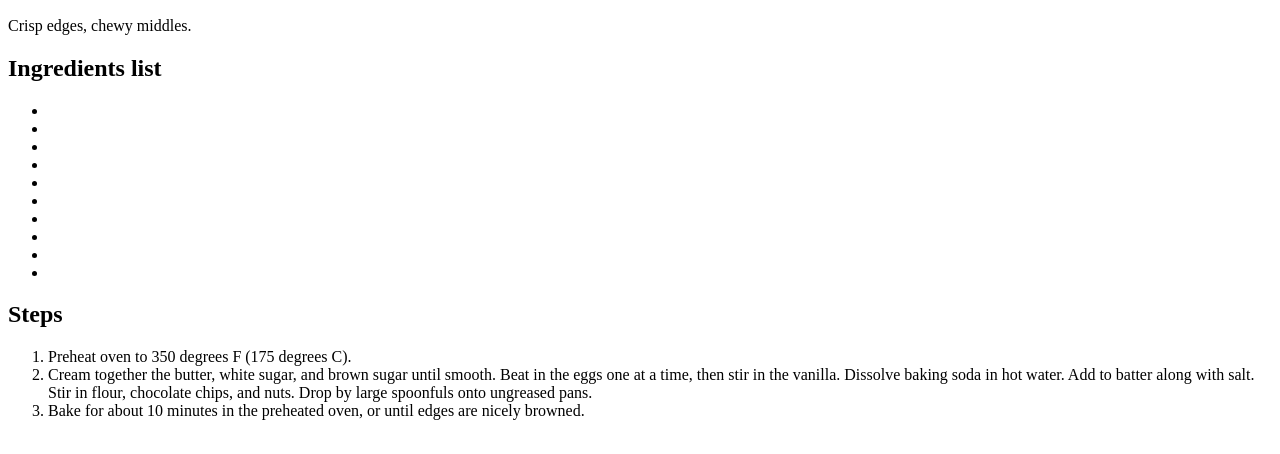
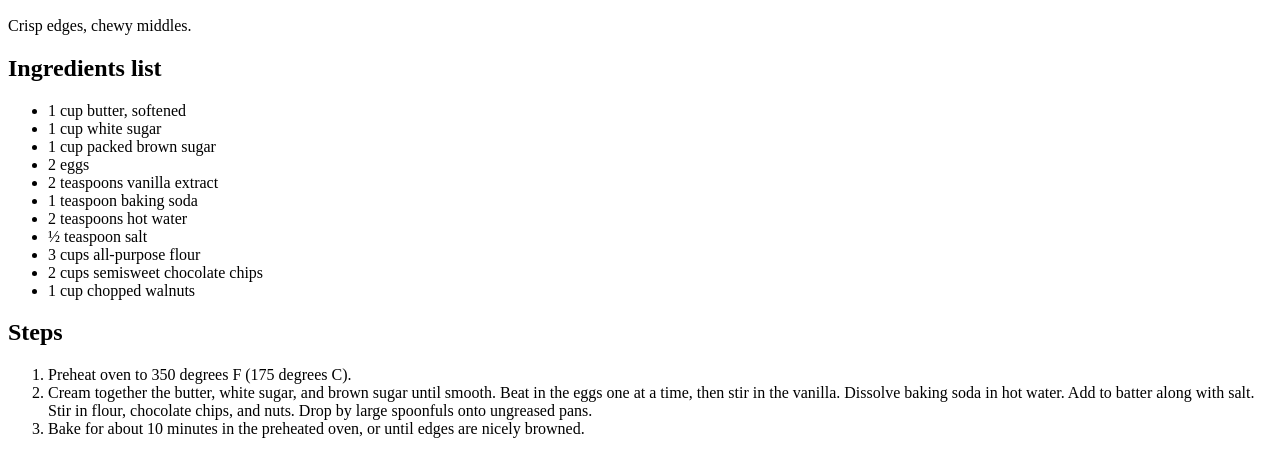
Before and after one commit to devHavig/recipes, a plain HTML site: page recipes/chocolateChipCookies.html in a window 1280 px wide. Shown: the part 434-888 px from the top of the page. Drawn offline with Linux system fonts and the light colour scheme.

Commit message:
new recipe

```diff
--- a/recipes/chocolateChipCookies.html
+++ b/recipes/chocolateChipCookies.html
@@ -15,16 +15,17 @@
 
     <h2>Ingredients list</h2>
     <ul>
-        <li></li>
-        <li></li>
-        <li></li>
-        <li></li>
-        <li></li>
-        <li></li>
-        <li></li>
-        <li></li>
-        <li></li>
-        <li></li>
+        <li>1 cup butter, softened</li>
+        <li>1 cup white sugar</li>
+        <li>1 cup packed brown sugar</li>
+        <li>2 eggs</li>
+        <li>2 teaspoons vanilla extract</li>
+        <li>1 teaspoon baking soda</li>
+        <li>2 teaspoons hot water</li>
+        <li>½ teaspoon salt</li>
+        <li>3 cups all-purpose flour</li>
+        <li>2 cups semisweet chocolate chips</li>
+        <li>1 cup chopped walnuts</li>
     </ul>
 
     <h2>Steps</h2>
```
Also changed, not shown: recipes/blueberryMuffins.html (added, +45 -0 lines), muffins.jpeg (added).
